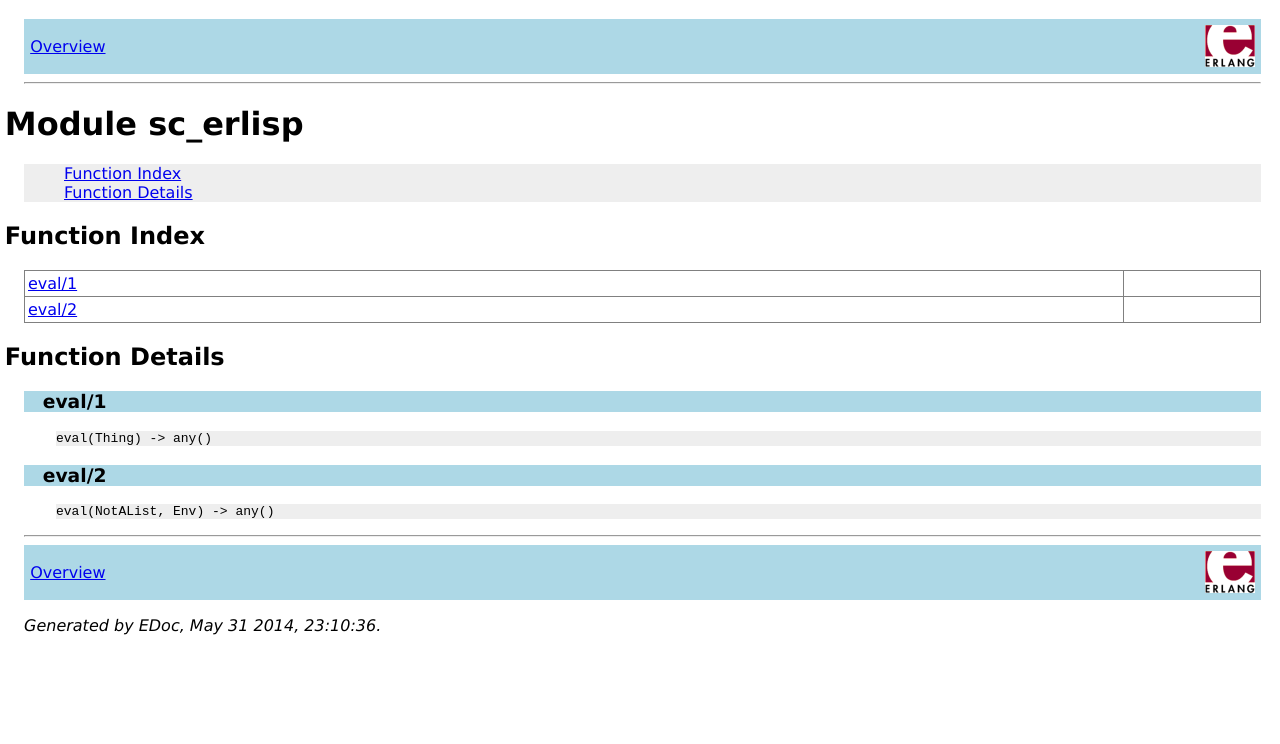
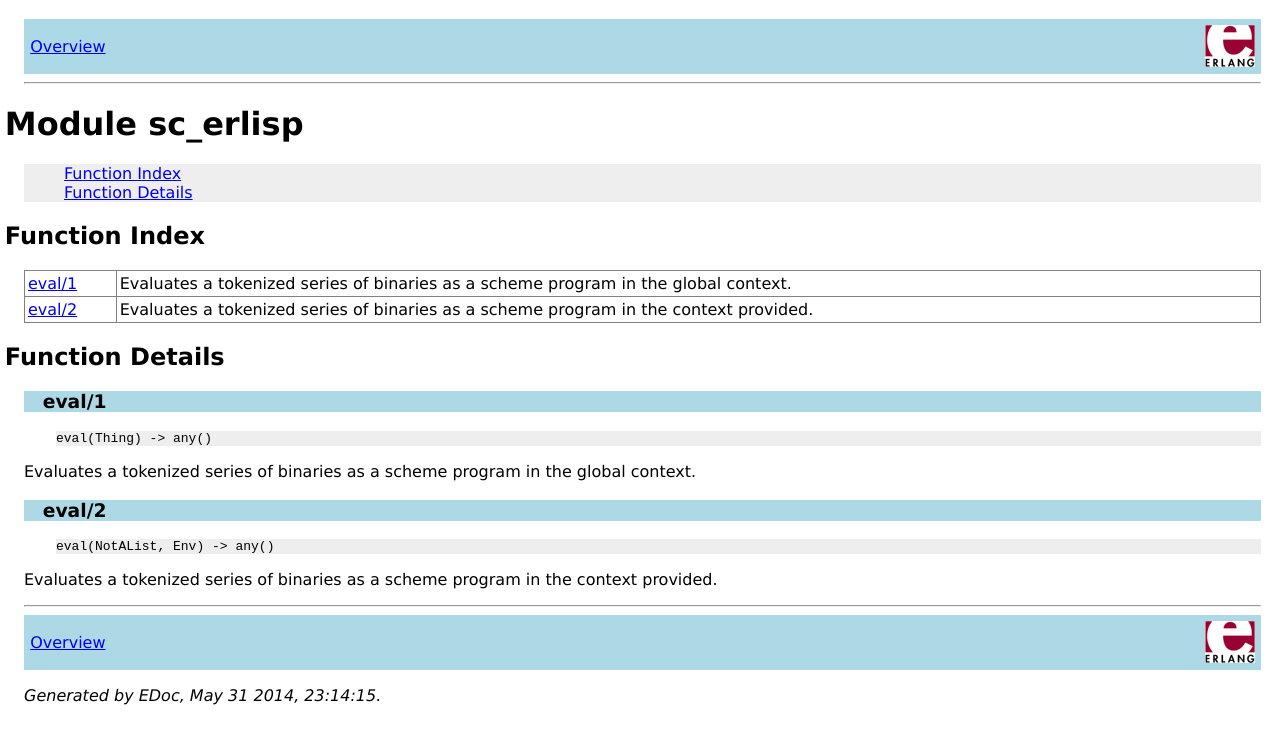
Before and after one commit to StoneCypher/sc_erlisp, a plain HTML site: page doc/sc_erlisp.html in a window 1280 px wide. Drawn offline with Linux system fonts and the light colour scheme.

Commit message:
mildly better docs

```diff
--- a/doc/sc_erlisp.html
+++ b/doc/sc_erlisp.html
@@ -14,8 +14,8 @@
 
 
 <h2><a name="index">Function Index</a></h2>
-<table width="100%" border="1" cellspacing="0" cellpadding="2" summary="function index"><tr><td valign="top"><a href="#eval-1">eval/1</a></td><td></td></tr>
-<tr><td valign="top"><a href="#eval-2">eval/2</a></td><td></td></tr>
+<table width="100%" border="1" cellspacing="0" cellpadding="2" summary="function index"><tr><td valign="top"><a href="#eval-1">eval/1</a></td><td>Evaluates a tokenized series of binaries as a scheme program in the global context.</td></tr>
+<tr><td valign="top"><a href="#eval-2">eval/2</a></td><td>Evaluates a tokenized series of binaries as a scheme program in the context provided.</td></tr>
 </table>
 
 <h2><a name="functions">Function Details</a></h2>
@@ -23,15 +23,15 @@
 <h3 class="function"><a name="eval-1">eval/1</a></h3>
 <div class="spec">
 <p><tt>eval(Thing) -&gt; any()</tt></p>
-</div>
+</div><p>Evaluates a tokenized series of binaries as a scheme program in the global context.</p>
 
 <h3 class="function"><a name="eval-2">eval/2</a></h3>
 <div class="spec">
 <p><tt>eval(NotAList, Env) -&gt; any()</tt></p>
-</div>
+</div><p>Evaluates a tokenized series of binaries as a scheme program in the context provided.</p>
 <hr>
 
 <div class="navbar"><a name="#navbar_bottom"></a><table width="100%" border="0" cellspacing="0" cellpadding="2" summary="navigation bar"><tr><td><a href="overview-summary.html" target="overviewFrame">Overview</a></td><td><a href="http://www.erlang.org/"><img src="erlang.png" align="right" border="0" alt="erlang logo"></a></td></tr></table></div>
-<p><i>Generated by EDoc, May 31 2014, 23:10:36.</i></p>
+<p><i>Generated by EDoc, May 31 2014, 23:14:15.</i></p>
 </body>
 </html>
```
Also changed, not shown: doc/overview-summary.html (+1 -1 lines), 1 other file.
